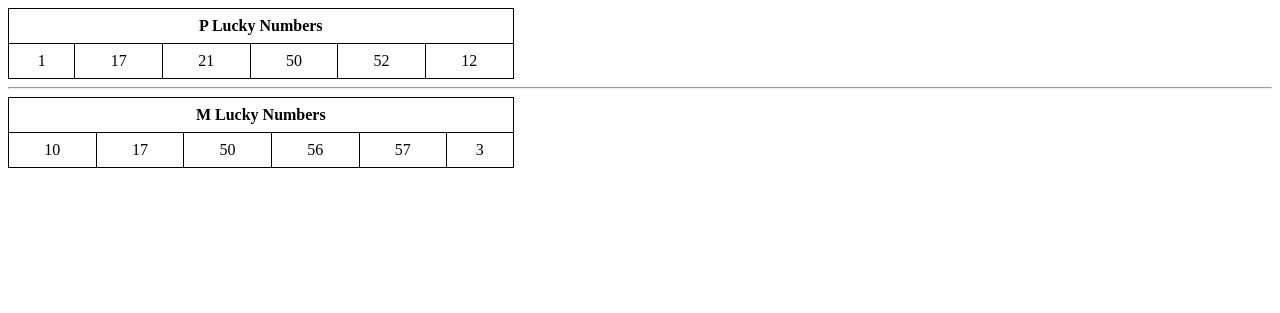
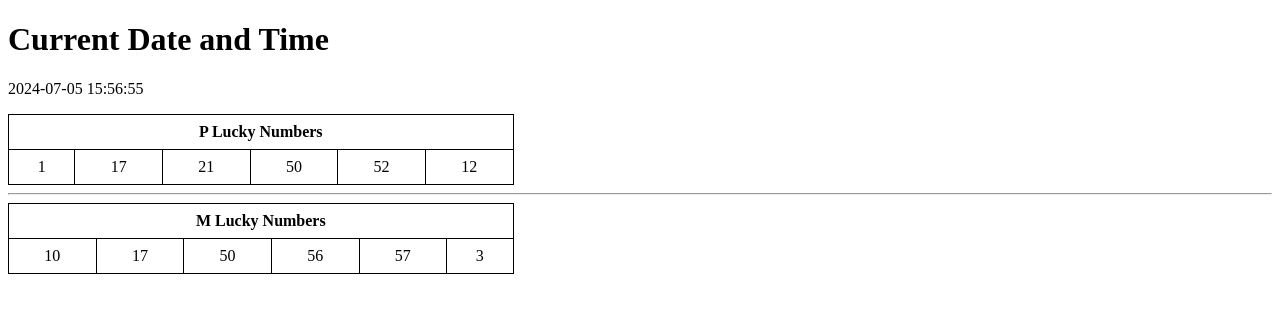
Before and after one commit to orneryhippo/lucky, a Flask app: page / in a window 1280 px wide. Shown: the top 313 px of the page. Run offline with Flask 3, Linux system fonts and the light colour scheme.

Commit message:
Update index.html

```diff
--- a/templates/index.html
+++ b/templates/index.html
@@ -15,6 +15,8 @@
     </style>
 </head>
 <body>
+    <h1>Current Date and Time</h1>
+    <p>{{ current_time }}</p>
     <table border="1">
         <tr>
             <th colspan="6">P Lucky Numbers</th>
```
